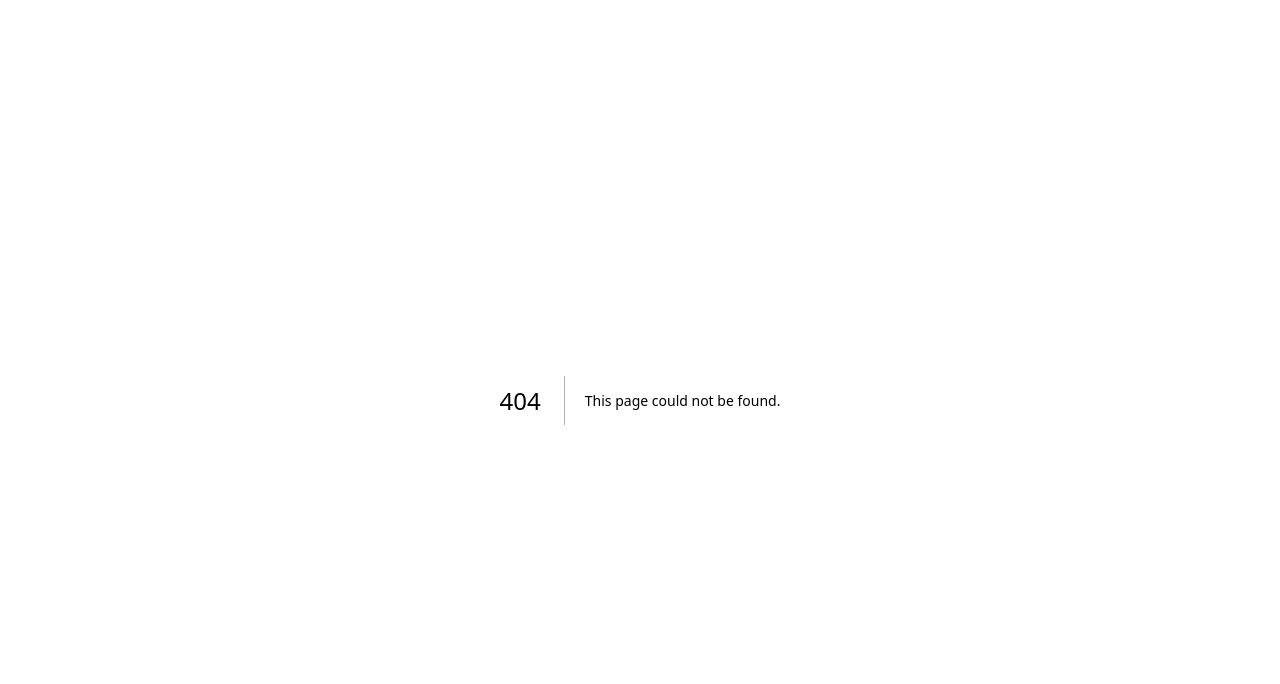
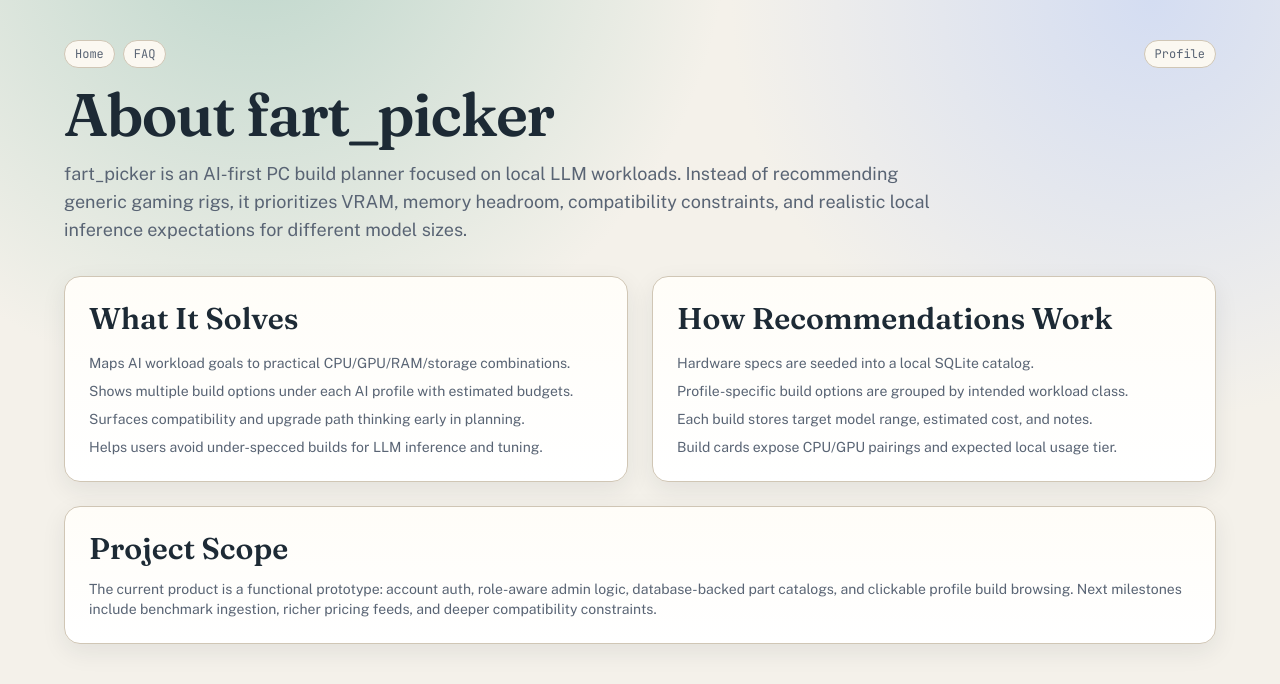
Before and after one commit to tamkivi/fart_picker, a Next.js app: page /about in a window 1280 px wide. Before the commit this address had no page. Shown: the top 684 px of the page. Built offline with nearby package versions, Linux system fonts and the light colour scheme; no server answers.

Commit message:
Add dedicated About and FAQ pages with expanded content

```diff
--- /dev/null
+++ b/src/app/about/page.tsx
@@ -0,0 +1,61 @@
+import Link from "next/link";
+import { AuthPanel } from "@/components/auth-panel";
+
+export default function AboutPage() {
+  return (
+    <main className="min-h-screen px-6 py-10 md:px-12">
+      <section className="mx-auto max-w-6xl">
+        <header className="mb-8">
+          <div className="flex items-start justify-between gap-4">
+            <div className="flex items-center gap-2">
+              <Link href="/" className="label-pill inline-block">
+                Home
+              </Link>
+              <Link href="/faq" className="label-pill inline-block">
+                FAQ
+              </Link>
+            </div>
+            <AuthPanel />
+          </div>
+          <h1 className="font-display mt-4 text-4xl font-semibold tracking-tight md:text-6xl">About fart_picker</h1>
+          <p className="mt-4 max-w-4xl text-lg text-[color:var(--muted)]">
+            fart_picker is an AI-first PC build planner focused on local LLM workloads. Instead of recommending generic
+            gaming rigs, it prioritizes VRAM, memory headroom, compatibility constraints, and realistic local inference
+            expectations for different model sizes.
+          </p>
+        </header>
+
+        <div className="grid gap-6 md:grid-cols-2">
+          <section className="wireframe-panel p-6">
+            <h2 className="font-display text-3xl font-semibold">What It Solves</h2>
+            <ul className="mt-4 space-y-2 text-sm text-[color:var(--muted)]">
+              <li>Maps AI workload goals to practical CPU/GPU/RAM/storage combinations.</li>
+              <li>Shows multiple build options under each AI profile with estimated budgets.</li>
+              <li>Surfaces compatibility and upgrade path thinking early in planning.</li>
+              <li>Helps users avoid under-specced builds for LLM inference and tuning.</li>
+            </ul>
+          </section>
+
+          <section className="wireframe-panel p-6">
+            <h2 className="font-display text-3xl font-semibold">How Recommendations Work</h2>
+            <ul className="mt-4 space-y-2 text-sm text-[color:var(--muted)]">
+              <li>Hardware specs are seeded into a local SQLite catalog.</li>
+              <li>Profile-specific build options are grouped by intended workload class.</li>
+              <li>Each build stores target model range, estimated cost, and notes.</li>
+              <li>Build cards expose CPU/GPU pairings and expected local usage tier.</li>
+            </ul>
+          </section>
+        </div>
+
+        <section className="wireframe-panel mt-6 p-6">
+          <h2 className="font-display text-3xl font-semibold">Project Scope</h2>
+          <p className="mt-3 text-sm text-[color:var(--muted)]">
+            The current product is a functional prototype: account auth, role-aware admin logic, database-backed part
+            catalogs, and clickable profile build browsing. Next milestones include benchmark ingestion, richer pricing
+            feeds, and deeper compatibility constraints.
+          </p>
+        </section>
+      </section>
+    </main>
+  );
+}
--- /dev/null
+++ b/src/app/faq/page.tsx
@@ -0,0 +1,64 @@
+import Link from "next/link";
+import { AuthPanel } from "@/components/auth-panel";
+
+const faqs = [
+  {
+    q: "How do I use the build profiles?",
+    a: "Pick one of the AI profiles on the home page. Each profile has multiple preloaded build options from the database, tuned for that workload style.",
+  },
+  {
+    q: "Where does the hardware data come from?",
+    a: "The app seeds local catalog data using public vendor spec references and then serves those records from SQLite. You can edit the DB directly for custom entries.",
+  },
+  {
+    q: "How is the admin account determined?",
+    a: "Only gustavpaul@tamkivi.com can become ADMIN on signup, and only with ADMIN_SETUP_CODE. All other signups become USER accounts.",
+  },
+  {
+    q: "Why do some builds cost more than expected?",
+    a: "Build costs are estimated totals based on configured parts and profile intent. They are not live retailer quotes unless pricing integration is added.",
+  },
+  {
+    q: "Can I add more build options?",
+    a: "Yes. Add rows to the profile_builds table and related CPU/GPU rows in data/catalog.db, then refresh the page.",
+  },
+  {
+    q: "Do I need an account to browse builds?",
+    a: "No. Browsing is public. Accounts are for profile identity and future personalized features.",
+  },
+];
+
+export default function FaqPage() {
+  return (
+    <main className="min-h-screen px-6 py-10 md:px-12">
+      <section className="mx-auto max-w-6xl">
+        <header className="mb-8">
+          <div className="flex items-start justify-between gap-4">
+            <div className="flex items-center gap-2">
+              <Link href="/" className="label-pill inline-block">
+                Home
+              </Link>
+              <Link href="/about" className="label-pill inline-block">
+                About
+              </Link>
+            </div>
+            <AuthPanel />
+          </div>
+          <h1 className="font-display mt-4 text-4xl font-semibold tracking-tight md:text-6xl">FAQ</h1>
+          <p className="mt-4 max-w-4xl text-lg text-[color:var(--muted)]">
+            Answers to common questions about profile builds, account behavior, and database-backed recommendations.
+          </p>
+        </header>
+
+        <div className="space-y-4">
+          {faqs.map((item) => (
+            <section key={item.q} className="wireframe-panel p-6">
+              <h2 className="font-display text-2xl font-semibold">{item.q}</h2>
+              <p className="mt-3 text-sm text-[color:var(--muted)]">{item.a}</p>
+            </section>
+          ))}
+        </div>
+      </section>
+    </main>
+  );
+}
--- a/src/app/page.tsx
+++ b/src/app/page.tsx
@@ -1,6 +1,7 @@
 import { listCpus, listGpus, listPrebuilts, listProfileBuilds } from "@/lib/catalog-db";
 import { AuthPanel } from "@/components/auth-panel";
 import { ProfileBuildsBrowser } from "@/components/profile-builds-browser";
+import Link from "next/link";
 
 export default function Home() {
   const profileCards = [
@@ -35,12 +36,12 @@ export default function Home() {
         <header className="stagger-in mb-8">
           <div className="flex items-start justify-between gap-4">
             <div className="flex items-center gap-2">
-              <a href="#about" className="label-pill inline-block">
+              <Link href="/about" className="label-pill inline-block">
                 About
-              </a>
-              <a href="#faq" className="label-pill inline-block">
+              </Link>
+              <Link href="/faq" className="label-pill inline-block">
                 FAQ
-              </a>
+              </Link>
             </div>
             <AuthPanel />
           </div>
@@ -52,23 +53,6 @@ export default function Home() {
             Local SQLite-backed catalog for GPUs, CPUs, and prebuilts. This page renders live data from the database.
           </p>
         </header>
-
-        <div className="grid gap-6 md:grid-cols-2">
-          <section id="about" className="wireframe-panel p-6">
-            <h2 className="font-display text-3xl font-semibold">About</h2>
-            <p className="mt-3 text-sm text-[color:var(--muted)]">
-              fart_picker helps users choose AI-capable PC hardware with profile-specific build options, compatibility
-              awareness, and local LLM-oriented recommendations.
-            </p>
-          </section>
-          <section id="faq" className="wireframe-panel p-6">
-            <h2 className="font-display text-3xl font-semibold">FAQ</h2>
-            <p className="mt-3 text-sm text-[color:var(--muted)]">
-              Select a profile to view possible builds. Sign up to save your profile access. The admin account is
-              reserved for `gustavpaul@tamkivi.com`.
-            </p>
-          </section>
-        </div>
 
         <ProfileBuildsBrowser profiles={profileCards} builds={profileBuilds} />
 
```
